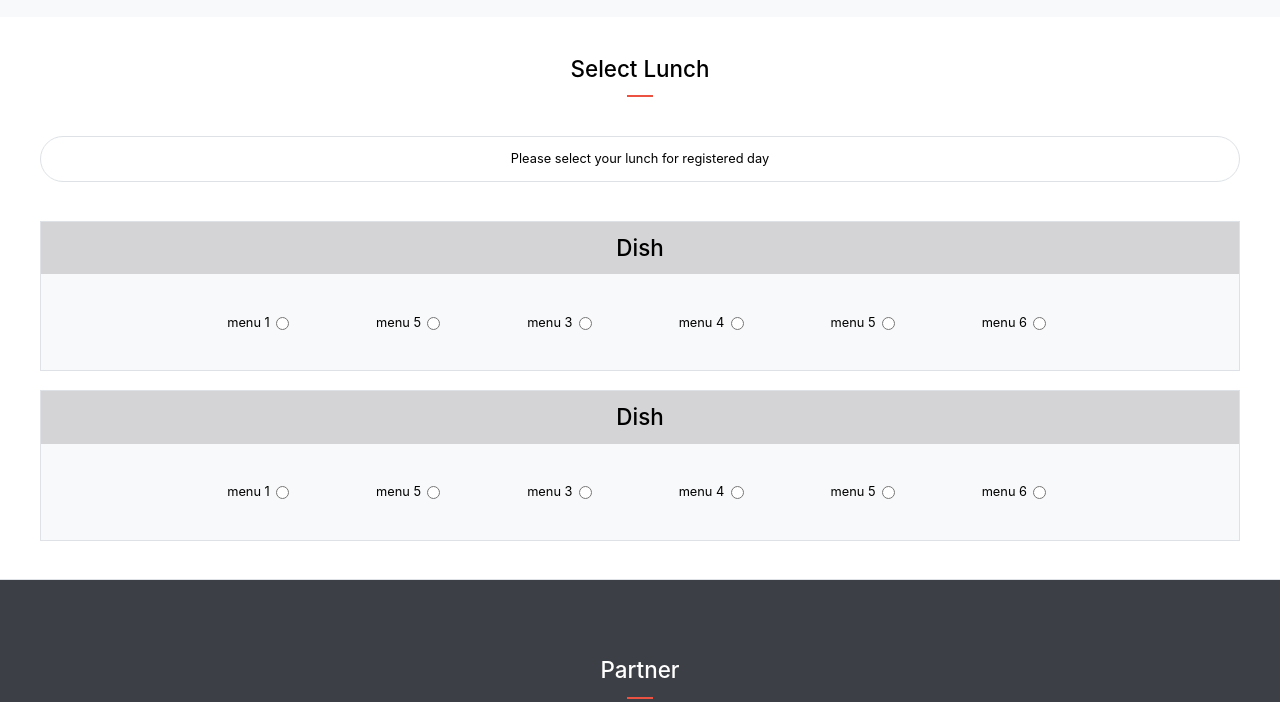
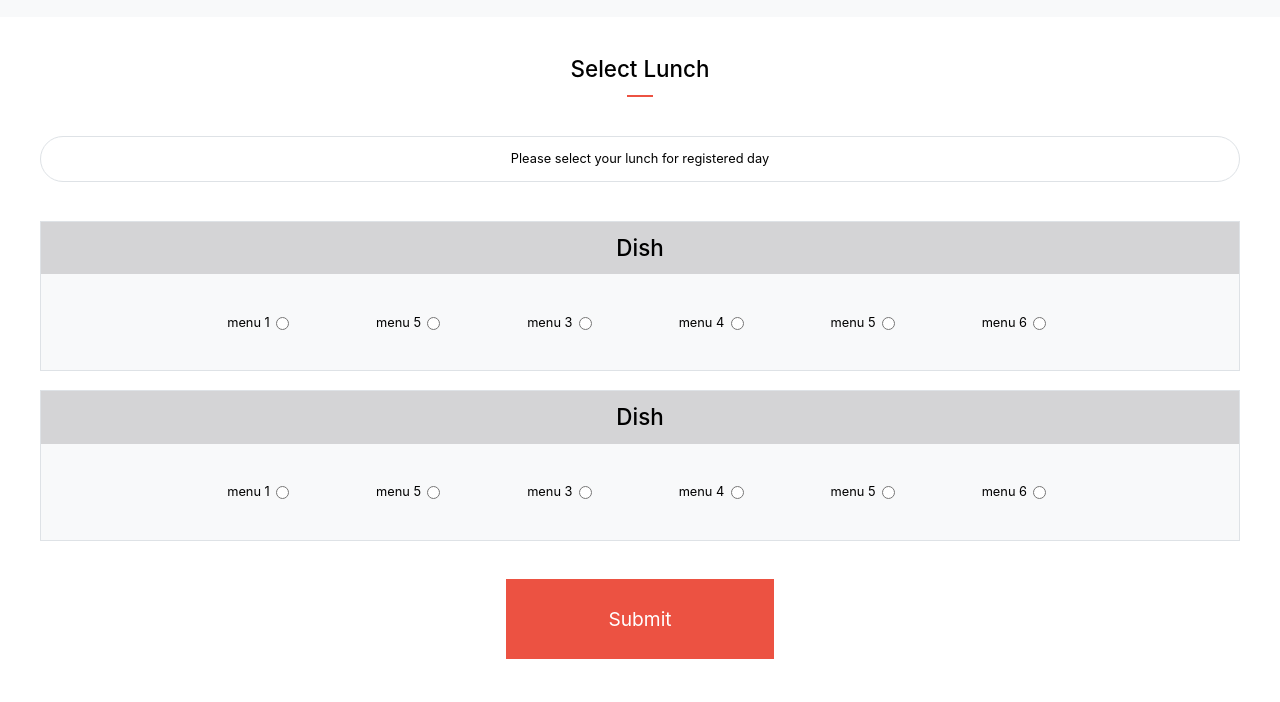
Before and after one commit to Gnwin/Conference-page, a website: page tickets.html in a window 1280 px wide. Shown: the part 707-1409 px from the top of the page. Drawn offline with nearby package versions, Linux system fonts and the light colour scheme.

Commit message:
correct linter errors, add form and submit button to tickets page

```diff
--- a/assets/stylesheets/scss/_main-content.scss
+++ b/assets/stylesheets/scss/_main-content.scss
@@ -83,9 +83,18 @@
   vertical-align: middle;
 }
 
+.select-dish-button {
+	background-color: colors.$orange;
+	color: white;
+	padding: 2rem 8rem;
+	font-size: 1.5rem;
+	margin-bottom: 5rem;
+}
+
 .address {
   font-size: typography.$font-size * 1.6;
-  color: colors.$dark;
+	color: colors.$dark;
+	margin-top: 4rem;
   margin-bottom: 6rem;
 }
 
--- a/tickets.html
+++ b/tickets.html
@@ -66,6 +66,7 @@
 
 		<main class="main">
 
+			<form action="" method="post">
 				<div class="back-color bg-light">
 					<div class="conference ticket-section content mx-auto">
 						<h3 class="ticket-section-title text-center pt-5 pb-3">Select Tickets</h3>
@@ -95,7 +96,7 @@
 					</div>
 				</div>
 
-			<div class="border-bottom">
+				<div class="">
 					<div class="content mx-auto">
 						<h3 class="speak-section-title text-center pt-5 pb-3 mx-auto">Select Lunch</h3>
 						<div class="main-program-border mx-auto mb-2"></div>
@@ -134,6 +135,8 @@
 						</div>
 					</div>
 				</div>
+				<button type="submit" class="select-dish-button border-0 mx-auto d-block">Submit</button>
+			</form>
 
 		</main>
 
```
Also changed, not shown: assets/stylesheets/css/about.css, assets/stylesheets/css/style.css, assets/stylesheets/css/tickets.css, 3 other files. Lines whose indentation alone changed are shown as unchanged.
